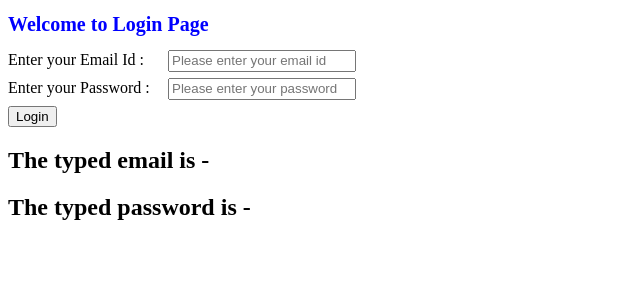
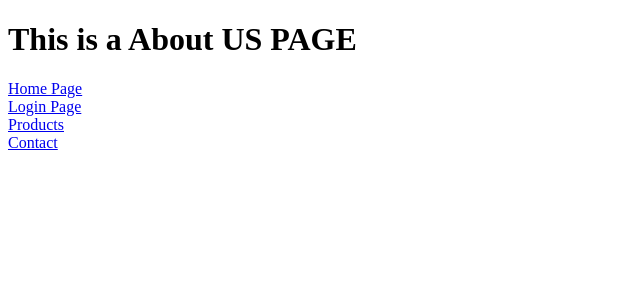
Before and after one commit to karthickvkumar/react-learning-batch-1, a React (Create React App) app: page /about-us in a window 1280 px wide. Shown: the top 300 px of the page, without its empty margins (0-640 px from the left). Built offline with nearby package versions, Linux system fonts and the light colour scheme.

Commit message:
navigation

```diff
--- a/package.json
+++ b/package.json
@@ -8,6 +8,7 @@
     "@testing-library/user-event": "^12.8.3",
     "react": "^17.0.2",
     "react-dom": "^17.0.2",
+    "react-router-dom": "^5.3.0",
     "react-scripts": "4.0.3",
     "web-vitals": "^1.1.2"
   },
--- a/src/App.js
+++ b/src/App.js
@@ -1,29 +1,24 @@
 import React, {Component} from 'react';
+import {BrowserRouter, Switch, Route} from 'react-router-dom';
+import Home from './pages/home';
+import AboutUs from './pages/about-us';
+import Contact from './pages/contact';
+import Product from './pages/product';
+import LoginPage from './pages/login-page';
 
 class App extends Component{
 
-  constructor(props){
-    super(props);
-    this.state = {
-      message : "This is a state message"
-    }
-  }
-
-  display(){
-    // console.log("Hello, Welcome to React")
-    this.setState({
-      message : "Hello, Welcome to React"
-    })
-  }
-
   render(){
     return(
-      <div>
-        <h1>Hello! Welcome to React Learning</h1>
-        <h1>Tutorial by Karthick</h1>
-        <h1>{this.state.message}</h1>
-        <button onClick={() => this.display()}>Run the function</button>
-      </div>
+      <BrowserRouter>
+        <Switch>
+          <Route path="/" exact component={Home}></Route>
+          <Route path="/login" component={LoginPage}></Route>
+          <Route path="/about-us" component={AboutUs}></Route>
+          <Route path="/contact" component={Contact}></Route>
+          <Route path="/product" component={Product}></Route>
+        </Switch>
+      </BrowserRouter>
     )
   }
 
--- a/src/index.js
+++ b/src/index.js
@@ -1,7 +1,6 @@
 import React from 'react';
 import ReactDOM from 'react-dom';
-// import App from './app';
-import LoginPage from './login-page';
+import App from './app';
 import './style.css';
 
-ReactDOM.render(<LoginPage></LoginPage>, document.getElementById("root"));
+ReactDOM.render(<App></App>, document.getElementById("root"));
--- /dev/null
+++ b/src/pages/about-us.js
@@ -0,0 +1,22 @@
+import React, {Component} from "react";
+import {NavLink} from 'react-router-dom';
+
+class AboutUs extends Component{
+
+  render(){
+    return(
+      <div>
+        <h1>This is a About US PAGE</h1>
+        <NavLink to="/">Home Page</NavLink>
+        <br/>
+        <NavLink to="/login">Login Page</NavLink>
+        <br/>
+        <NavLink to="/product">Products</NavLink>
+        <br/>
+        <NavLink to="/contact">Contact</NavLink>
+      </div>
+    )
+  }
+}
+
+export default AboutUs;
--- /dev/null
+++ b/src/pages/contact.js
@@ -0,0 +1,14 @@
+import React, {Component} from "react";
+
+class Contact extends Component{
+
+  render(){
+    return(
+      <div>
+        <h1>This is a Contact PAGE</h1>
+      </div>
+    )
+  }
+}
+
+export default Contact;
--- /dev/null
+++ b/src/pages/home.js
@@ -0,0 +1,22 @@
+import React, {Component} from "react";
+import {NavLink} from 'react-router-dom';
+
+class Home extends Component{
+
+  render(){
+    return(
+      <div>
+        <h1>This is a HOME PAGE</h1>
+        <NavLink to="/about-us">About Page</NavLink>
+        <br/>
+        <NavLink to="/login">Login Page</NavLink>
+        <br/>
+        <NavLink to="/product">Products</NavLink>
+        <br/>
+        <NavLink to="/contact">Contact</NavLink>
+      </div>
+    )
+  }
+}
+
+export default Home;
--- a/src/login-page.js
+++ b/src/pages/login-page.js
@@ -11,7 +11,7 @@ class LoginPage extends Component{
   }
 
   handleInput = (event) => {
-    //console.log(event.target.value, event.target.name)
+    console.log(event)
     this.setState({
       [event.target.name] : event.target.value
     });
@@ -25,6 +25,10 @@ class LoginPage extends Component{
     return(
       <div>
         <h1 className="heading">Welcome to Login Page</h1>
+
+        <img src={require("../images/shinchu.jpg").default} style={{'width': '250px'}}/>
+
+        <img className="car-img" src="https://thumbor.forbes.com/thumbor/960x0/https%3A%2F%2Fspecials-images.forbesimg.com%2Fimageserve%2F5d35eacaf1176b0008974b54%2F2020-Chevrolet-Corvette-Stingray%2F960x0.jpg%3FcropX1%3D790%26cropX2%3D5350%26cropY1%3D784%26cropY2%3D3349"/>
 
         <div className="bottom-space">
           <label className="lable-Text">Enter your Email Id :</label>
--- /dev/null
+++ b/src/pages/product.js
@@ -0,0 +1,14 @@
+import React, {Component} from "react";
+
+class Product extends Component{
+
+  render(){
+    return(
+      <div>
+        <h1>This is a Product PAGE</h1>
+      </div>
+    )
+  }
+}
+
+export default Product;
--- a/src/style.css
+++ b/src/style.css
@@ -16,3 +16,7 @@
   width: 180px;
   height: 16px;
 }
+
+.car-img{
+  width: 200px;
+}
```
Also changed, not shown: src/images/shinchu.jpg (added), 1 other file (tests, documents, lock files or other folders).
